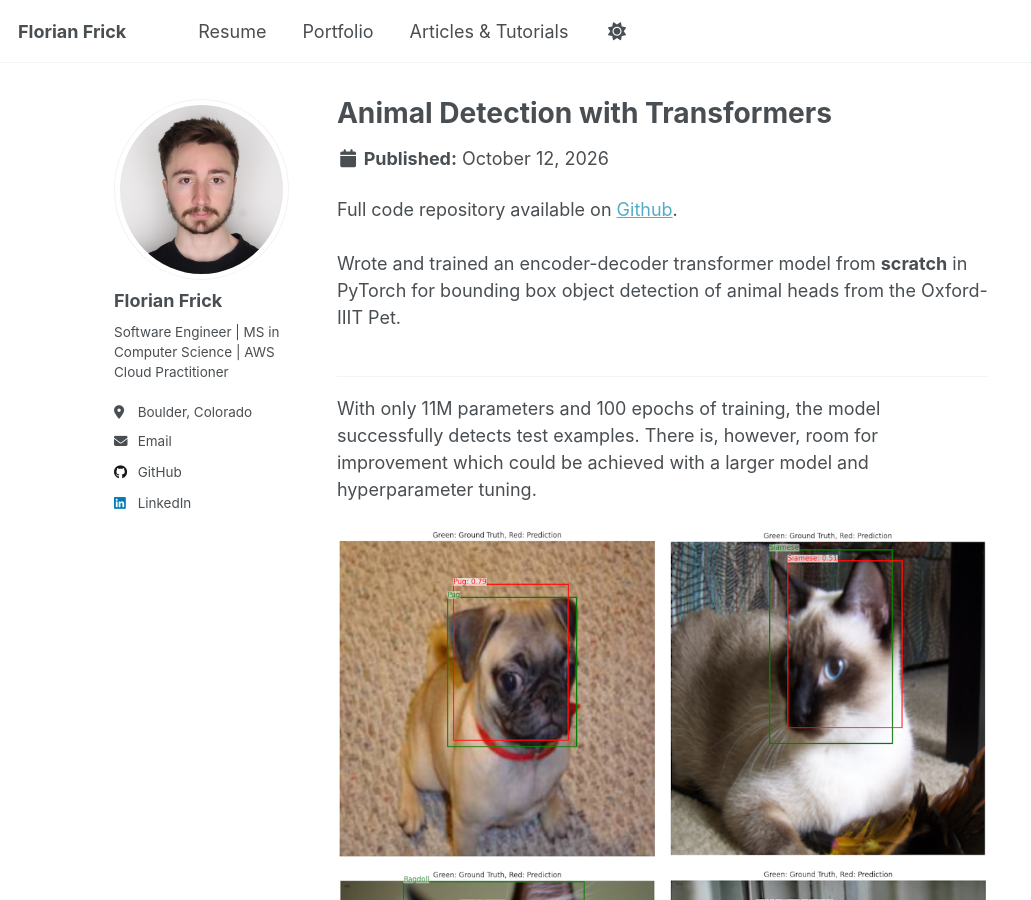
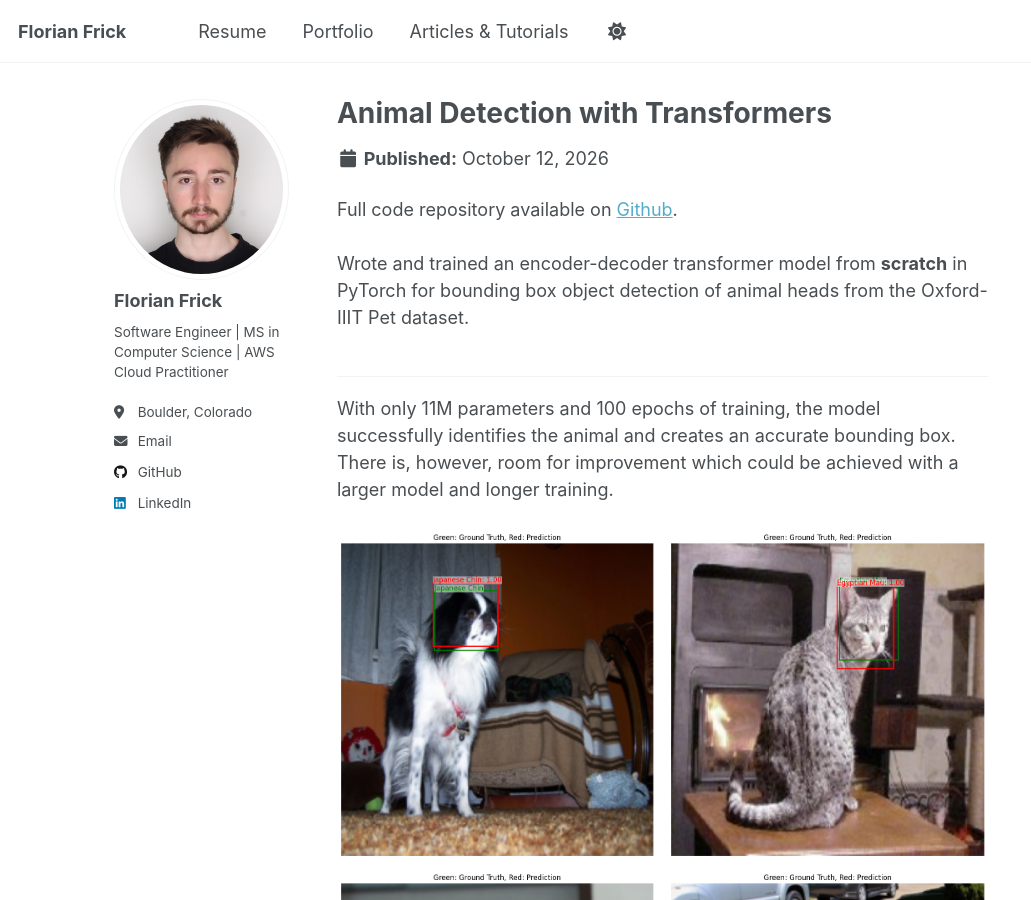
Before and after one commit to florianfrick/florianfrick.github.io, a Jekyll site: the page built from _portfolio/animaldetection.html, in a window 1280 px wide and 900 px high. Shown: the whole window, without its empty margins (0-1031 px from the left). Built offline with Jekyll 4.4.1, drawn with Linux system fonts in a browser that asks for light colours; a script that is not in the unit is left out.

Commit message:
Updated projects

```diff
--- a/_portfolio/animaldetection.html
+++ b/_portfolio/animaldetection.html
@@ -1,6 +1,6 @@
 ---
 title: "Animal Detection with Transformers"
-excerpt: "Bounding box object detection of animal heads from Oxford-IIIT Pet dataset using encoder-decoder transformer model built from scratch. <br/><br/><img src='/images/animals/pug.PNG'>"
+excerpt: "Bounding box object detection of animal heads from Oxford-IIIT Pet dataset using encoder-decoder transformer model built from scratch. <br/><br/><img src='/images/animals/detr1.PNG'>"
 collection: Portfolio
 order: 5
 ---
@@ -8,30 +8,30 @@ order: 5
 Full code repository available on <a href="https://github.com/florianfrick/Animal-Detection">Github</a>. <br><br>
 
 
-Wrote and trained an encoder-decoder transformer model from <strong>scratch</strong> in PyTorch for bounding box object detection of animal heads from the Oxford-IIIT Pet.<br><br>
+Wrote and trained an encoder-decoder transformer model from <strong>scratch</strong> in PyTorch for bounding box object detection of animal heads from the Oxford-IIIT Pet dataset.<br><br>
 
 <hr>
 
-With only 11M parameters and 100 epochs of training, the model successfully detects test examples. There is, however, room for improvement which could be achieved with a larger model and hyperparameter tuning.
+With only 11M parameters and 100 epochs of training, the model successfully identifies the animal and creates an accurate bounding box. There is, however, room for improvement which could be achieved with a larger model and longer training.
 
 <br><br>
 
 <div style="display: flex; flex-wrap: wrap; justify-content: center; gap: 10px; margin: 0 auto;">
 
   <div style="flex: 1 1 calc(50% - 10px); min-width: 150px; text-align: center;">
-    <img src="/images/animals/pug.PNG" style="width: 100%; height: auto; border-radius: 8px;">
+    <img src="/images/animals/detr1.PNG" style="width: 100%; height: auto; border-radius: 8px;">
   </div>
 
   <div style="flex: 1 1 calc(50% - 10px); min-width: 150px; text-align: center;">
-    <img src="/images/animals/siamese.PNG" style="width: 100%; height: auto; border-radius: 8px;">
+    <img src="/images/animals/detr2.PNG" style="width: 100%; height: auto; border-radius: 8px;">
   </div>
 
   <div style="flex: 1 1 calc(50% - 10px); min-width: 150px; text-align: center;">
-    <img src="/images/animals/ragdoll.PNG" style="width: 100%; height: auto; border-radius: 8px;">
+    <img src="/images/animals/detr3.PNG" style="width: 100%; height: auto; border-radius: 8px;">
   </div>
 
   <div style="flex: 1 1 calc(50% - 10px); min-width: 150px; text-align: center;">
-    <img src="/images/animals/britishshorthair.PNG" style="width: 100%; height: auto; border-radius: 8px;">
+    <img src="/images/animals/detr4.PNG" style="width: 100%; height: auto; border-radius: 8px;">
   </div>
 
 </div>
```
Also changed, not shown: _portfolio/newssummarization.html (+5 -4 lines), images/animals/detr1.png (added), images/animals/detr2.png (added), images/animals/detr3.png (added), images/animals/detr4.png (added).
